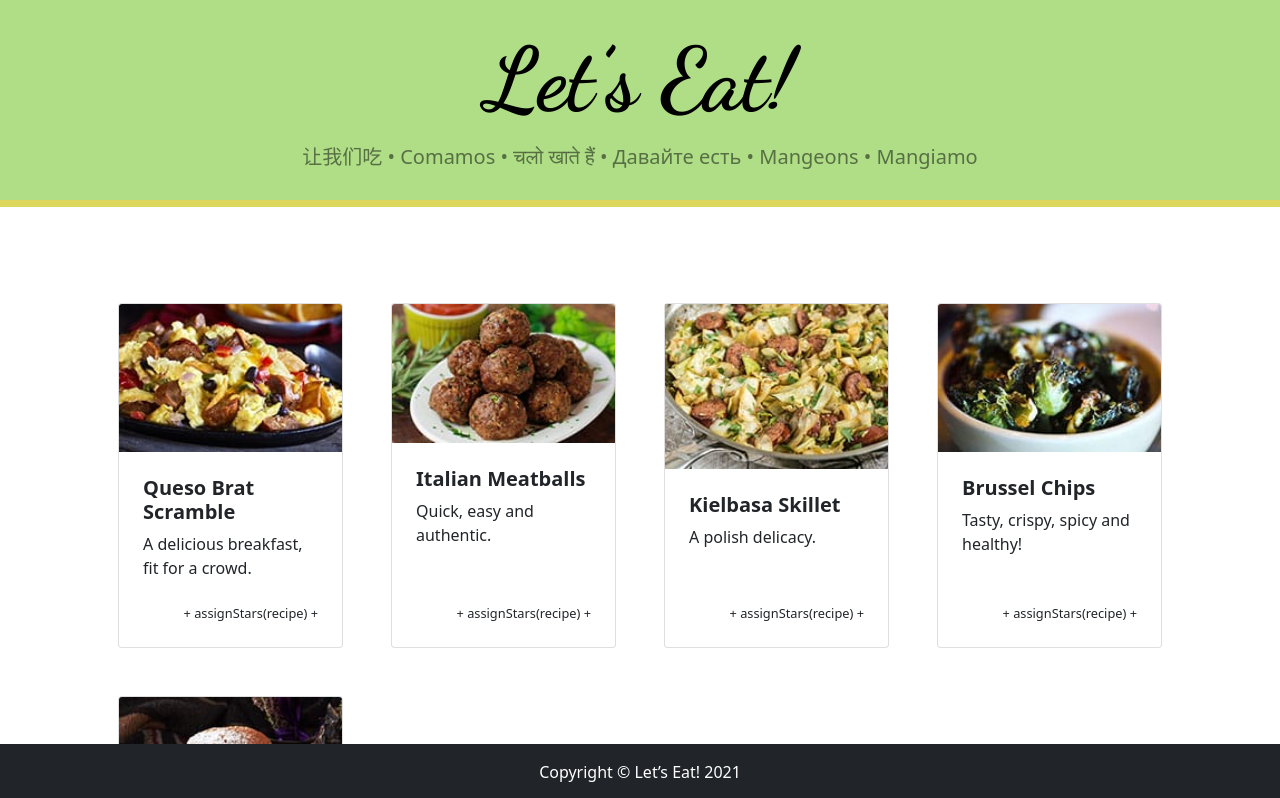
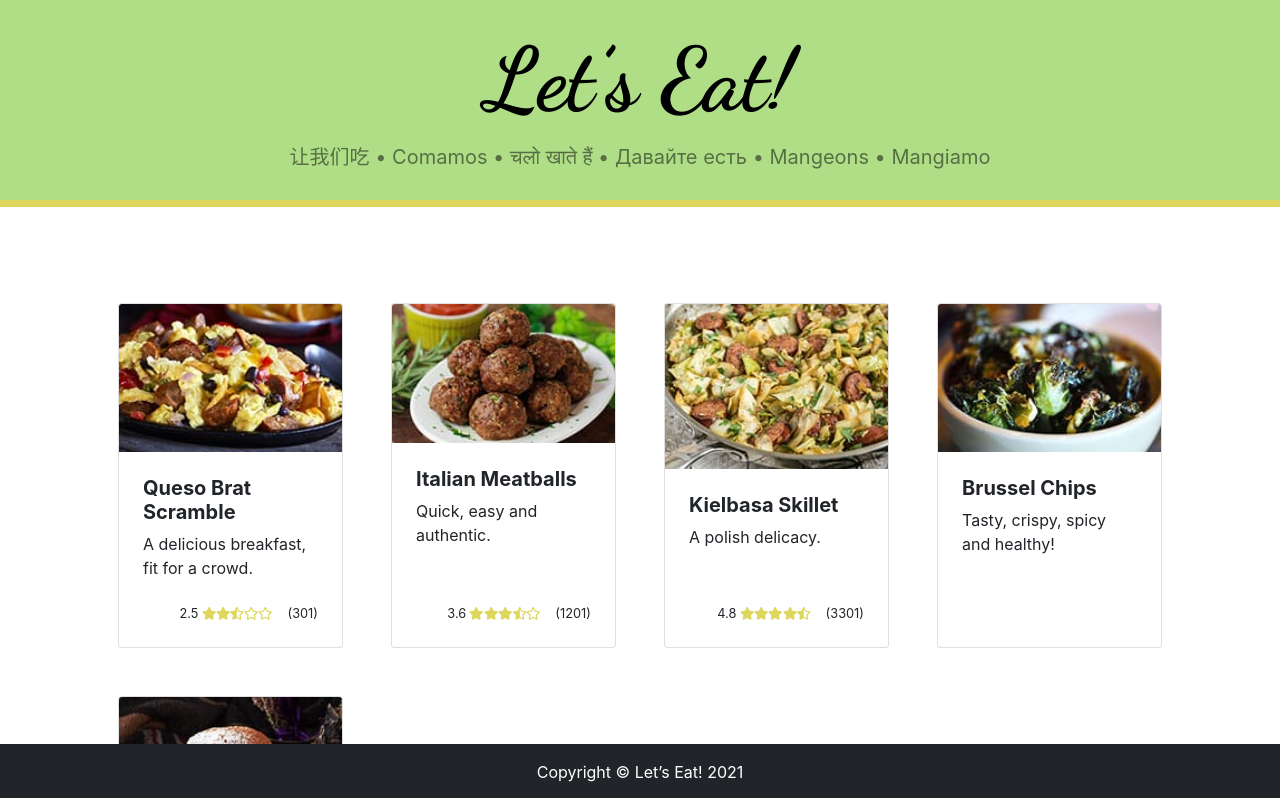
Before and after one commit to brad-hartwig/lets-eat, a React (Create React App) app: page / in a window 1280 px wide. Shown: the top 798 px of the page. Built offline with nearby package versions, Linux system fonts and the light colour scheme.

Commit message:
remove App; add fontawesome global; add recipe rating

```diff
--- a/src/Asset.js
+++ b/src/Asset.js
@@ -1,21 +1,44 @@
-import React,{ useState, useEffect} from 'react';
+import React,{ useState, useEffect } from 'react';
 import './Asset.sass';
+import { FontAwesomeIcon } from '@fortawesome/react-fontawesome';
+
+const assignStars = recipe => {
+  if (recipe.rating > 0){
+    const ratingSplit = recipe.rating.toString().split('.');
+    let stars = [],
+        i     = 1,
+        total = 0;
+    // full stars
+    while (i <= ratingSplit[0]){
+      stars.push(<FontAwesomeIcon icon={['fas', 'star']} key={total} />);
+      i++;
+      total++;
+    }
+    // half star
+    if (ratingSplit[1] > 0){
+      stars.push(<FontAwesomeIcon icon={['fas', 'star-half-alt']} key={total} />);
+      total++;
+    }
+    // empty stars
+    while (total < 5){
+      stars.push(<FontAwesomeIcon icon={['far', 'star']} key={total} />);
+      total++;
+    }
+    return <> {recipe.rating}<div className="stars-group" key={total + "-stars-group"}>{stars}</div> ({recipe.ratingVotes}) </>
+  }
+  else{
+    return '';
+  }
+}
 
 const Asset = () => {
   const [recipesData, setRecipesData] = useState([]);
   const getRecipesData = () => {
-    fetch('./recipes.json', {
-      headers : {
-        'Content-Type': 'application/json',
-        'Accept': 'application/json'
-      }
-    })
-      .then(function(response){
-        console.log(response);
-        return response.json();
+    fetch('./recipes.json')
+      .then(resp => {
+        return resp.json();
       })
-      .then(function(myJson) {
-        console.log(myJson);
+      .then(myJson => {
         setRecipesData(myJson);
       });
   }
@@ -36,9 +59,8 @@ const Asset = () => {
                 {recipe.description}<br/>
               </div>
             </div>
-            {/* Recipe actions */}
             <div className="card-footer p-4 pt-0 border-top-0 bg-transparent">
-                <div className="recipe-rating"> + assignStars(recipe) + </div>
+            <div className="recipe-rating">{assignStars(recipe)}</div>
             </div>
         </div>
       </div>
--- a/src/Asset.sass
+++ b/src/Asset.sass
@@ -14,5 +14,9 @@
   font-size: .8rem
   text-align: right
 
-.recipe-rating i
+.recipe-rating svg
   color: #ded75d
+
+.stars-group
+  display: inline-block
+  padding: 0 .7rem 0 .2rem
--- a/src/index.js
+++ b/src/index.js
@@ -1,11 +1,16 @@
 import React from 'react';
 import ReactDOM from 'react-dom';
-import './index.css';
 import './index.sass';
 import Header from './Header';
 import AssetWrap from './AssetWrap';
 import Footer from './Footer';
+import { library } from '@fortawesome/fontawesome-svg-core'
+import { fas } from '@fortawesome/free-solid-svg-icons'
+import { far } from '@fortawesome/free-regular-svg-icons'
+
+library.add(fas, far)
 // import reportWebVitals from './reportWebVitals';
+
 ReactDOM.render(
   <React.StrictMode>
     <Header />
--- a/src/index.sass
+++ b/src/index.sass
@@ -1 +1,10 @@
 @import "~bootstrap/scss/bootstrap"
+
+body
+  margin: 0
+  font-family: -apple-system, BlinkMacSystemFont, 'Segoe UI', 'Roboto', 'Oxygen', 'Ubuntu', 'Cantarell', 'Fira Sans', 'Droid Sans', 'Helvetica Neue', sans-serif
+  -webkit-font-smoothing: antialiased
+  -moz-osx-font-smoothing: grayscale
+
+code
+  font-family: source-code-pro, Menlo, Monaco, Consolas, 'Courier New', monospace
```
Also changed, not shown: src/App.css (deleted, +0 -38 lines), src/App.js (deleted, +0 -26 lines), 1 other file (tests, documents, lock files or other folders).
